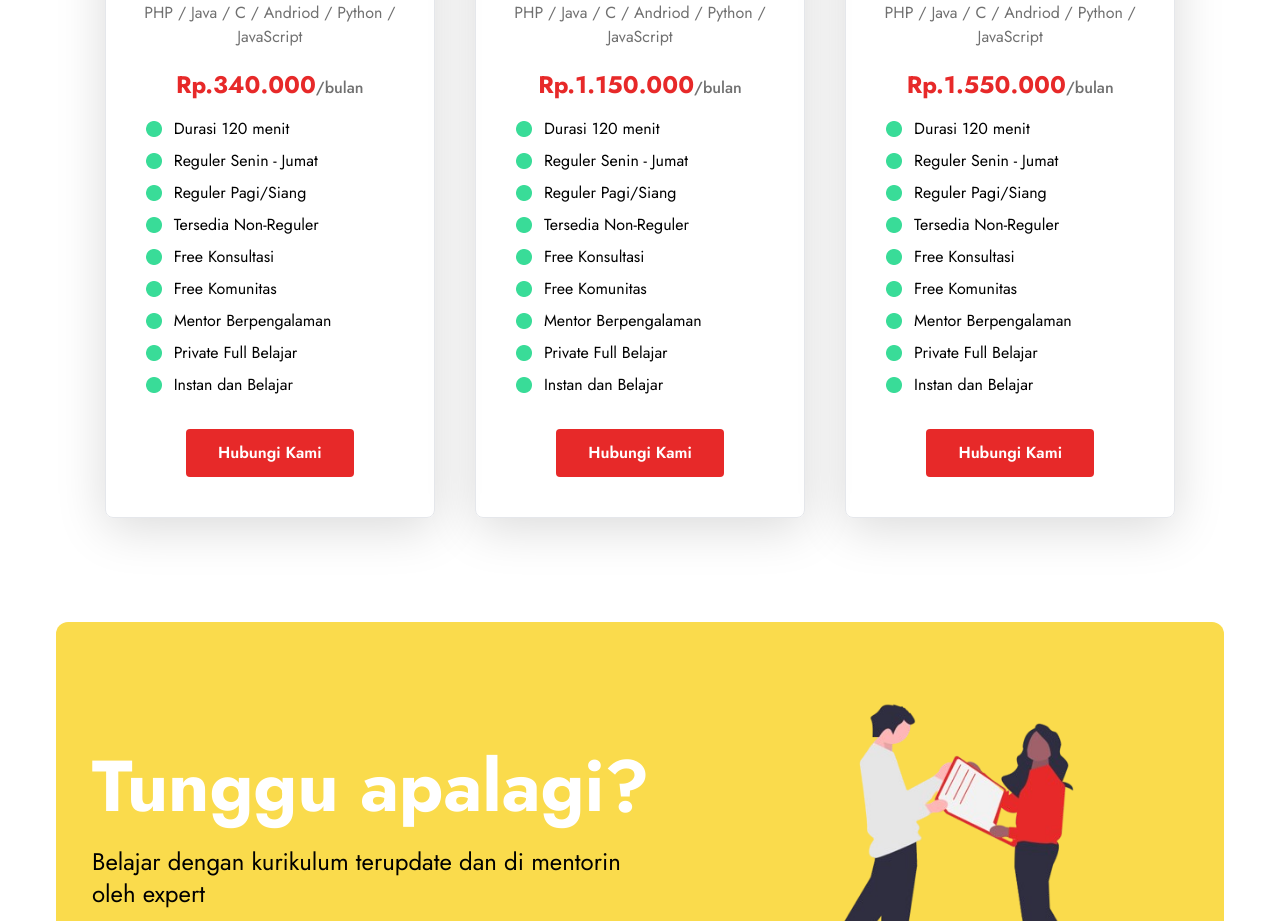
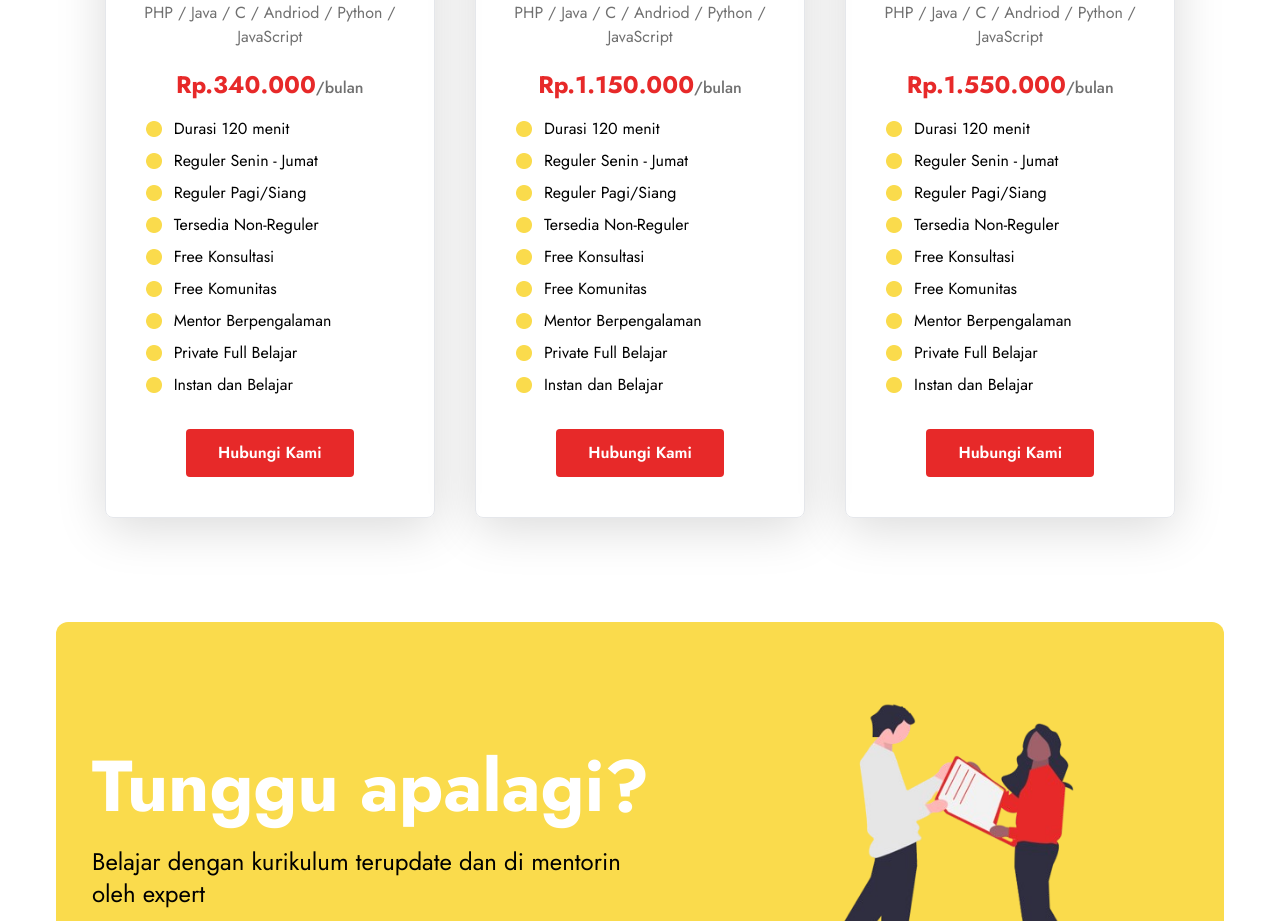
Before and after one commit to fauzanaslam/el-haqqa, a React (Vite) app: page / in a window 1280 px wide. Shown: the part 2960-3881 px from the top of the page. Built offline with nearby package versions, Linux system fonts and the light colour scheme.

Commit message:
pricing img

```diff
--- a/src/components/Pricing.tsx
+++ b/src/components/Pricing.tsx
@@ -1,6 +1,7 @@
 import { motion } from "framer-motion";
 import { useState } from "react";
 import { fadeIn } from "../variants";
+import yellowDot from "../assets/yellowDot.png";
 
 const Pricing = () => {
   const [isYearly, setIsYearly] = useState(false);
@@ -12,7 +13,7 @@ const Pricing = () => {
       yearlyPrice: "1.232.000",
       description: "PHP / Java / C / Andriod / Python / JavaScript",
       green: "/src/assets/rec1.png",
-      yellow: "/src/assets/yellowDot.png",
+      yellow: yellowDot,
     },
     {
       name: "Private",
@@ -20,7 +21,7 @@ const Pricing = () => {
       yearlyPrice: "2.950.000",
       description: "PHP / Java / C / Andriod / Python / JavaScript",
       green: "/src/assets/rec1.png",
-      yellow: "/src/assets/yellowDot.png",
+      yellow: yellowDot,
     },
     {
       name: "Live Coding",
@@ -28,8 +29,7 @@ const Pricing = () => {
       yearlyPrice: "2.950.000",
       description: "PHP / Java / C / Andriod / Python / JavaScript",
       green: "/src/assets/rec1.png",
-
-      yellow: "/src/assets/yellowDot.png",
+      yellow: yellowDot,
     },
   ];
 
@@ -96,39 +96,39 @@ const Pricing = () => {
             </p>
             <ul className="mt-4 space-y-2 px-4">
               <li className="flex gap-3 items-center">
-                <img src={pkg.green} alt="" className="w-4 h-4" />
+                <img src={pkg.yellow} alt="" className="w-4 h-4" />
                 Durasi 120 menit
               </li>
               <li className="flex gap-3 items-center">
-                <img src={pkg.green} alt="" className="w-4 h-4" />
+                <img src={pkg.yellow} alt="" className="w-4 h-4" />
                 Reguler Senin - Jumat
               </li>
               <li className="flex gap-3 items-center">
-                <img src={pkg.green} alt="" className="w-4 h-4" />
+                <img src={pkg.yellow} alt="" className="w-4 h-4" />
                 Reguler Pagi/Siang
               </li>
               <li className="flex gap-3 items-center">
-                <img src={pkg.green} alt="" className="w-4 h-4" />
+                <img src={pkg.yellow} alt="" className="w-4 h-4" />
                 Tersedia Non-Reguler
               </li>
               <li className="flex gap-3 items-center">
-                <img src={pkg.green} alt="" className="w-4 h-4" />
+                <img src={pkg.yellow} alt="" className="w-4 h-4" />
                 Free Konsultasi
               </li>
               <li className="flex gap-3 items-center">
-                <img src={pkg.green} alt="" className="w-4 h-4" />
+                <img src={pkg.yellow} alt="" className="w-4 h-4" />
                 Free Komunitas
               </li>
               <li className="flex gap-3 items-center">
-                <img src={pkg.green} alt="" className="w-4 h-4" />
+                <img src={pkg.yellow} alt="" className="w-4 h-4" />
                 Mentor Berpengalaman
               </li>
               <li className="flex gap-3 items-center">
-                <img src={pkg.green} alt="" className="w-4 h-4" />
+                <img src={pkg.yellow} alt="" className="w-4 h-4" />
                 Private Full Belajar
               </li>
               <li className="flex gap-3 items-center">
-                <img src={pkg.green} alt="" className="w-4 h-4" />
+                <img src={pkg.yellow} alt="" className="w-4 h-4" />
                 Instan dan Belajar
               </li>
             </ul>
```
